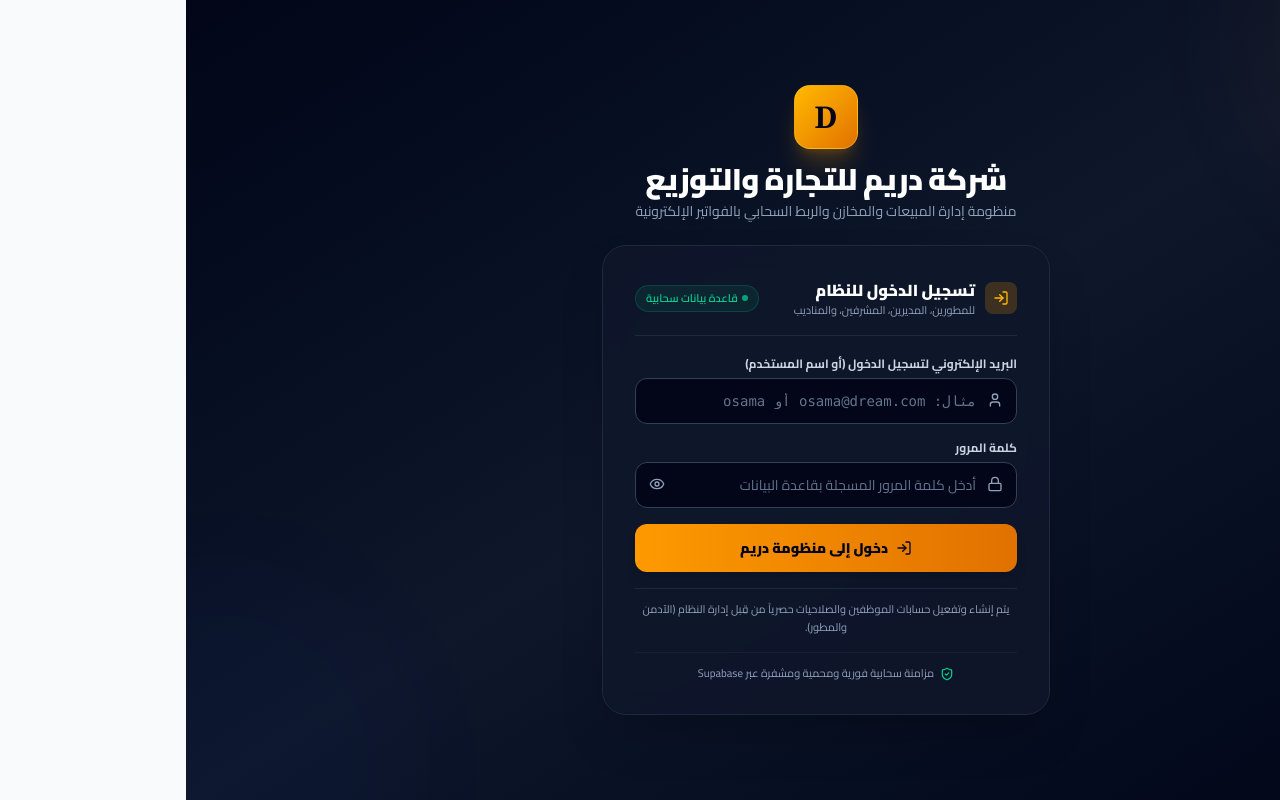
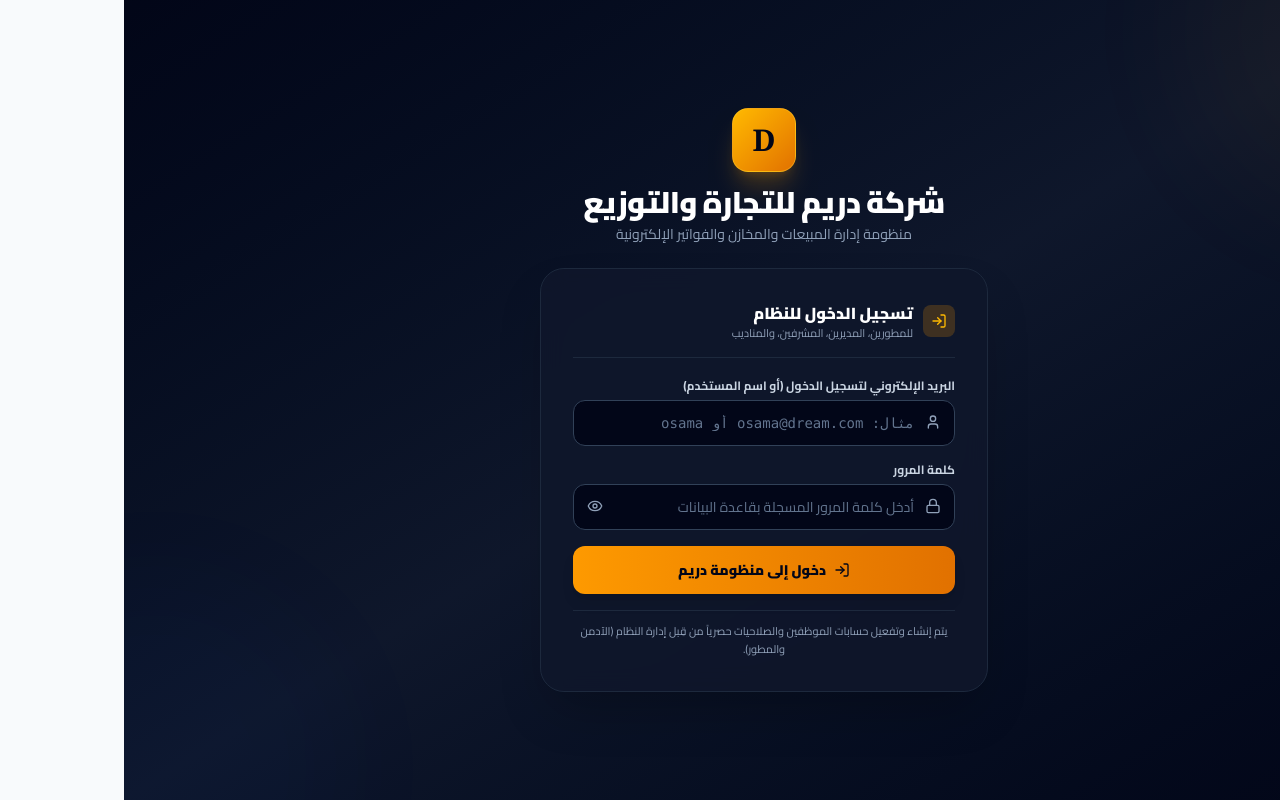
Before and after one commit to osamaeslam/osamaphot, a React (Vite) app: page / in a window 1280 px wide. Built offline with nearby package versions, Linux system fonts and the light colour scheme; no server answers; the database is empty.

Commit message:
Update LoginPage.tsx

```diff
--- a/src/components/LoginPage.tsx
+++ b/src/components/LoginPage.tsx
@@ -75,7 +75,7 @@ export const LoginPage: React.FC<LoginPageProps> = ({ onSuccess }) => {
             <span>شركة دريم للتجارة والتوزيع</span>
           </h1>
           <p className="text-xs sm:text-sm text-slate-400 mt-1 max-w-sm mx-auto">
-            منظومة إدارة المبيعات والمخازن والربط السحابي بالفواتير الإلكترونية
+            منظومة إدارة المبيعات والمخازن والفواتير الإلكترونية
           </p>
         </div>
 
@@ -91,10 +91,6 @@ export const LoginPage: React.FC<LoginPageProps> = ({ onSuccess }) => {
                 <p className="text-[11px] text-slate-400">للمطورين، المديرين، المشرفين، والمناديب</p>
               </div>
             </div>
-            <span className="text-[10px] sm:text-[11px] font-semibold text-emerald-400 bg-emerald-500/10 px-2.5 py-1 rounded-full border border-emerald-500/20 flex items-center gap-1">
-              <span className="w-1.5 h-1.5 rounded-full bg-emerald-400 animate-pulse"></span>
-              قاعدة بيانات سحابية
-            </span>
           </div>
 
           <form onSubmit={handleLoginSubmit} className="space-y-4">
@@ -177,13 +173,6 @@ export const LoginPage: React.FC<LoginPageProps> = ({ onSuccess }) => {
             </div>
           </form>
 
-          {/* Footer Security Badge */}
-          <div className="pt-3 mt-4 border-t border-slate-800/60 text-center">
-            <p className="text-[11px] text-slate-400 flex items-center justify-center gap-1.5">
-              <ShieldCheck className="w-3.5 h-3.5 text-emerald-400" />
-              <span>مزامنة سحابية فورية ومحمية ومشفرة عبر Supabase</span>
-            </p>
-          </div>
         </div>
       </div>
     </div>
```
